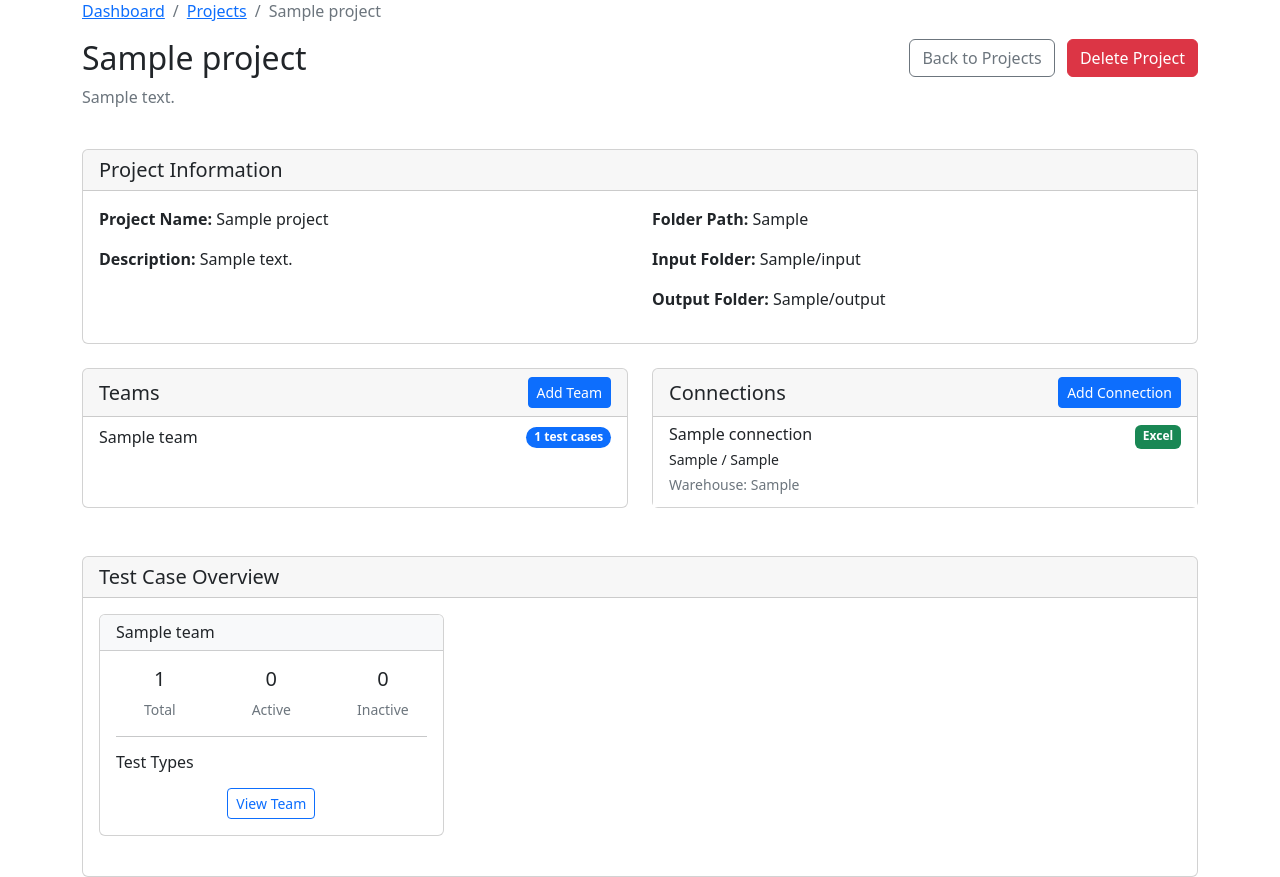
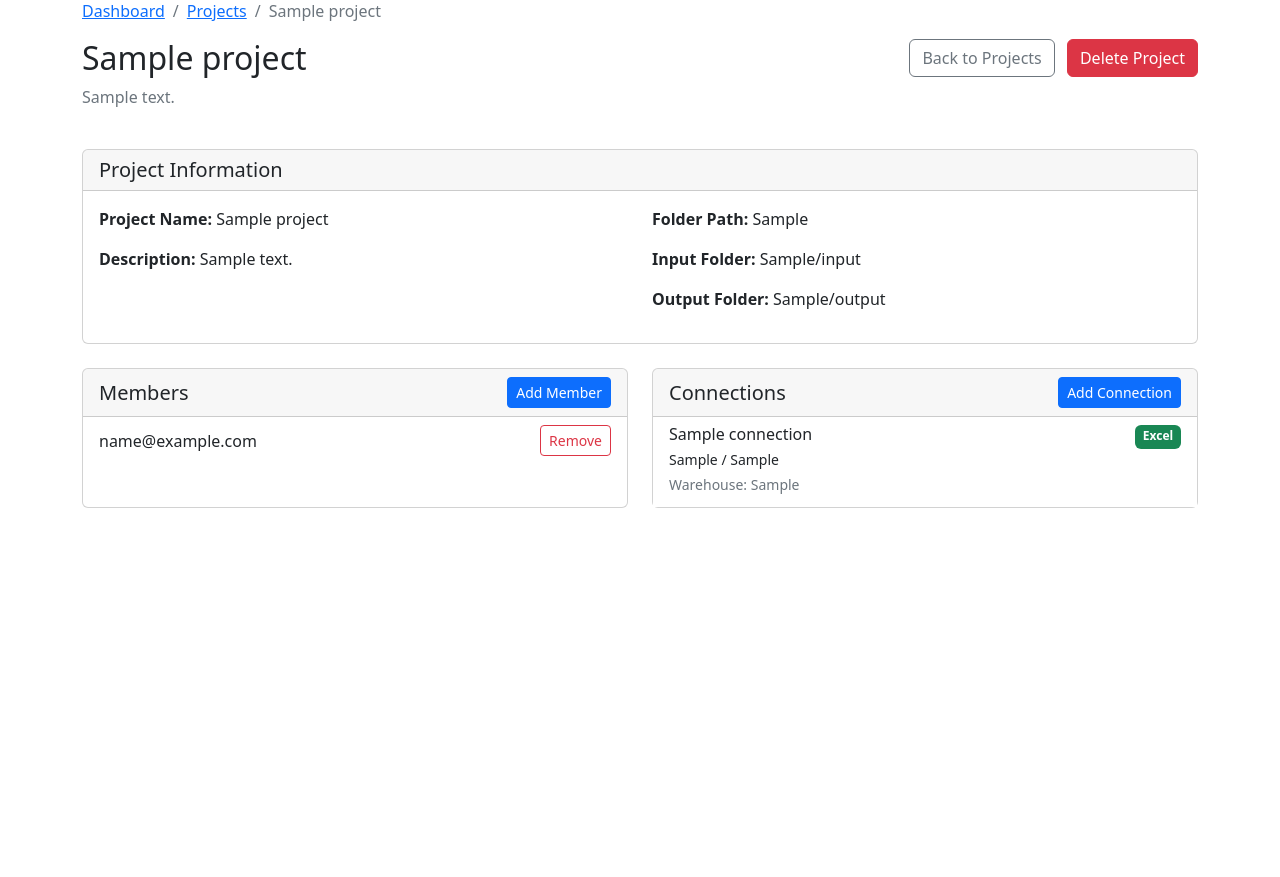
Before and after one commit to srm999/DataQEsuite, a Flask app: page /projects/1 in a window 1280 px wide. Shown: the part 81-958 px from the top of the page. After the commit the page ends 589 px from the top, so only its background shows below. Run offline with Flask 3, Linux system fonts and the light colour scheme; tables that the repository leaves empty hold one stand-in row (values such as "Sample post"); parts of the project's set-up code (start-up, migrations or seed data) failed here and were passed over.

Commit message:
Refactor to manage project members

```diff
--- a/dataqe_app/projects/routes.py
+++ b/dataqe_app/projects/routes.py
@@ -1,6 +1,6 @@
 from flask import Blueprint, render_template, request, redirect, url_for
 from dataqe_app import db
-from dataqe_app.models import Project, Team, Connection
+from dataqe_app.models import Project, Connection, User
 
 projects_bp = Blueprint('projects', __name__)
 
@@ -25,24 +25,11 @@ def new_project():
 @projects_bp.route('/projects/<int:project_id>')
 def project_detail(project_id):
     project = Project.query.get_or_404(project_id)
-    teams = [project.team] if getattr(project, 'team', None) else []
     connections = getattr(project, 'connections', [])
-    return render_template('project_detail.html', project=project, teams=teams, connections=connections)
+    users = project.users
+    available_users = User.query.filter(~User.projects.any(id=project_id)).all()
+    return render_template('project_detail.html', project=project, users=users, connections=connections, available_users=available_users)
 
-@projects_bp.route('/teams/new/<int:project_id>', methods=['GET', 'POST'])
-def new_team(project_id):
-    """Create a new team for the given project."""
-    project = Project.query.get_or_404(project_id)
-    if request.method == 'POST':
-        name = request.form.get('name')
-        if name:
-            team = Team(name=name)
-            db.session.add(team)
-            db.session.flush()
-            project.team_id = team.id
-            db.session.commit()
-            return redirect(url_for('projects.project_detail', project_id=project_id))
-    return render_template('team_new.html', project=project)
 
 
 @projects_bp.route('/connections/new/<int:project_id>', methods=['GET', 'POST'])
@@ -80,3 +67,26 @@ def delete_project(project_id):
     db.session.delete(project)
     db.session.commit()
     return redirect(url_for('projects.projects'))
+
+
+@projects_bp.route('/projects/<int:project_id>/add_member', methods=['POST'])
+def add_project_member(project_id):
+    """Assign an existing user to the project."""
+    user_id = request.form.get('user_id')
+    project = Project.query.get_or_404(project_id)
+    user = User.query.get_or_404(user_id)
+    if user not in project.users:
+        project.users.append(user)
+        db.session.commit()
+    return redirect(url_for('projects.project_detail', project_id=project_id))
+
+
+@projects_bp.route('/projects/<int:project_id>/remove_member/<int:user_id>', methods=['POST'])
+def remove_project_member(project_id, user_id):
+    """Remove a user from the project."""
+    project = Project.query.get_or_404(project_id)
+    user = User.query.get_or_404(user_id)
+    if user in project.users:
+        project.users.remove(user)
+        db.session.commit()
+    return redirect(url_for('projects.project_detail', project_id=project_id))
--- a/dataqe_app/templates/project_detail.html
+++ b/dataqe_app/templates/project_detail.html
@@ -46,24 +46,24 @@
             </div>
 
             <div class="row">
-                <!-- Teams Section -->
+                <!-- Members Section -->
                 <div class="col-md-6 mb-4">
                     <div class="card h-100">
                         <div class="card-header d-flex justify-content-between align-items-center">
-                            <h5 class="mb-0">Teams</h5>
-                            <a href="{{ url_for('projects.new_team', project_id=project.id) }}" class="btn btn-sm btn-primary">Add Team</a>
+                            <h5 class="mb-0">Members</h5>
+                            <button class="btn btn-sm btn-primary" data-bs-toggle="modal" data-bs-target="#addMemberModal">Add Member</button>
                         </div>
                         <div class="card-body p-0">
                             <div class="list-group list-group-flush">
-                                {% for team in teams %}
-                                <a href="{{ url_for('team_detail', team_id=team.id) }}" class="list-group-item list-group-item-action d-flex justify-content-between align-items-center">
-                                    {{ team.name }}
-                                    <span class="badge bg-primary rounded-pill">{{ team.test_cases|length }} test cases</span>
-                                </a>
+                                {% for member in users %}
+                                <div class="list-group-item d-flex justify-content-between align-items-center">
+                                    {{ member.email }}
+                                    <form method="post" action="{{ url_for('projects.remove_project_member', project_id=project.id, user_id=member.id) }}">
+                                        <button class="btn btn-sm btn-outline-danger">Remove</button>
+                                    </form>
+                                </div>
                                 {% else %}
-                                <div class="list-group-item text-center text-muted">
-                                    No teams created yet
-                                </div>
+                                <div class="list-group-item text-center text-muted">No members assigned</div>
                                 {% endfor %}
                             </div>
                         </div>
@@ -103,77 +103,35 @@
                 </div>
             </div>
 
-            <!-- Team Activity Section -->
-            <div class="card mt-4">
-                <div class="card-header">
-                    <h5 class="mb-0">Test Case Overview</h5>
         </div>
-                <div class="card-body">
-                    <div class="row">
-                        {% for team in teams %}
-                        <div class="col-md-6 col-lg-4 mb-4">
-                            <div class="card h-100">
-                                <div class="card-header bg-light">
-                                    <h6 class="mb-0">{{ team.name }}</h6>
-                                </div>
-                                <div class="card-body">
-                                    <div class="row text-center">
-                                        <div class="col-4">
-                                            <h5>{{ team.test_cases|length }}</h5>
-                                            <p class="text-muted small mb-0">Total</p>
-                                        </div>
-                                        <div class="col-4">
-                                            <h5>{{ team.test_cases|selectattr('test_yn', 'equalto', 'Y')|list|length }}</h5>
-                                            <p class="text-muted small mb-0">Active</p>
-                                        </div>
-                                        <div class="col-4">
-                                            <h5>{{ team.test_cases|selectattr('test_yn', 'equalto', 'N')|list|length }}</h5>
-                                            <p class="text-muted small mb-0">Inactive</p>
 </div>
 </div>
 
-                                    <hr>
-
-                                    <h6 class="mb-2">Test Types</h6>
+<!-- Add Member Modal -->
+<div class="modal fade" id="addMemberModal" tabindex="-1">
+    <div class="modal-dialog">
+        <div class="modal-content">
+            <div class="modal-header">
+                <h5 class="modal-title">Add Project Member</h5>
+                <button type="button" class="btn-close" data-bs-dismiss="modal"></button>
+            </div>
+            <form action="{{ url_for('projects.add_project_member', project_id=project.id) }}" method="post">
+                <div class="modal-body">
                     <div class="mb-3">
-                                        {% set ccd_count = team.test_cases|selectattr('test_type', 'equalto', 'CCD_Validation')|list|length %}
-                                        {% set struct_count = team.test_cases|selectattr('test_type', 'equalto', 'Structure_Validation')|list|length %}
-                                        {% set dup_count = team.test_cases|selectattr('test_type', 'equalto', 'Duplicates_Check')|list|length %}
-                                        {% set const_count = team.test_cases|selectattr('test_type', 'equalto', 'Constraint_Check')|list|length %}
-
-                                        {% if ccd_count > 0 %}
-                                        <span class="badge bg-primary me-1">CCD: {{ ccd_count }}</span>
-                                        {% endif %}
-
-                                        {% if struct_count > 0 %}
-                                        <span class="badge bg-success me-1">Structure: {{ struct_count }}</span>
-                                        {% endif %}
-
-                                        {% if dup_count > 0 %}
-                                        <span class="badge bg-warning me-1">Duplicates: {{ dup_count }}</span>
-                                        {% endif %}
-
-                                        {% if const_count > 0 %}
-                                        <span class="badge bg-danger me-1">Constraint: {{ const_count }}</span>
-                                        {% endif %}
-                                    </div>
-
-                                    <div class="text-center mt-3">
-                                        <a href="{{ url_for('team_detail', team_id=team.id) }}" class="btn btn-sm btn-outline-primary">View Team</a>
+                        <label for="user_id" class="form-label">Select User</label>
+                        <select class="form-select" id="user_id" name="user_id" required>
+                            <option value="">Choose a user...</option>
+                            {% for user in available_users %}
+                                <option value="{{ user.id }}">{{ user.username }} ({{ user.email }})</option>
+                            {% endfor %}
+                        </select>
                     </div>
                 </div>
+                <div class="modal-footer">
+                    <button type="button" class="btn btn-secondary" data-bs-dismiss="modal">Cancel</button>
+                    <button type="submit" class="btn btn-primary">Add Member</button>
                 </div>
-                        </div>
-                        {% else %}
-                        <div class="col-12">
-                            <div class="alert alert-info">
-                                No teams created yet. Add a team to start managing test cases.
-                            </div>
-                        </div>
-                        {% endfor %}
-                    </div>
-                </div>
-            </div>
+            </form>
         </div>
     </div>
 </div>
--- a/dataqe_app/templates/testcase_edit.html
+++ b/dataqe_app/templates/testcase_edit.html
@@ -11,8 +11,7 @@
                     <li class="breadcrumb-item"><a href="{{ url_for('dashboard') }}">Dashboard</a></li>
                     {% if current_user.is_admin %}
                     <li class="breadcrumb-item"><a href="{{ url_for('projects.projects') }}">Projects</a></li>
-                    <li class="breadcrumb-item"><a href="{{ url_for('projects.project_detail', project_id=team.project.id) }}">{{ team.project.name }}</a></li>
-                    <li class="breadcrumb-item"><a href="{{ url_for('team_detail', team_id=team.id) }}">{{ team.name }}</a></li>
+                    <li class="breadcrumb-item"><a href="{{ url_for('projects.project_detail', project_id=project.id) }}">{{ project.name }}</a></li>
                     {% endif %}
                     <li class="breadcrumb-item"><a href="{{ url_for('testcase_detail', testcase_id=test_case.id) }}">Test Case {{ test_case.tcid }}</a></li>
                     <li class="breadcrumb-item active">Edit</li>
```
Also changed, not shown: dataqe_app/__init__.py (+5 -38 lines), dataqe_app/models.py (+12 -11 lines), dataqe_app/templates/connection_new.html (+3 -13 lines), dataqe_app/templates/testcase_detail.html (+5 -6 lines), dataqe_app/templates/testcase_new.html (+2 -7 lines), dataqe_app/templates/user_edit.html (+3 -8 lines), dataqe_app/templates/user_new.html (+3 -8 lines), dataqe_app/testcases/routes.py (+25 -26 lines), tests/test_project_detail.py (+9 -11 lines), tests/test_team_detail.py (+23 -30 lines), tests/test_testcase_routes.py (+14 -19 lines). Lines whose indentation alone changed are shown as unchanged.
